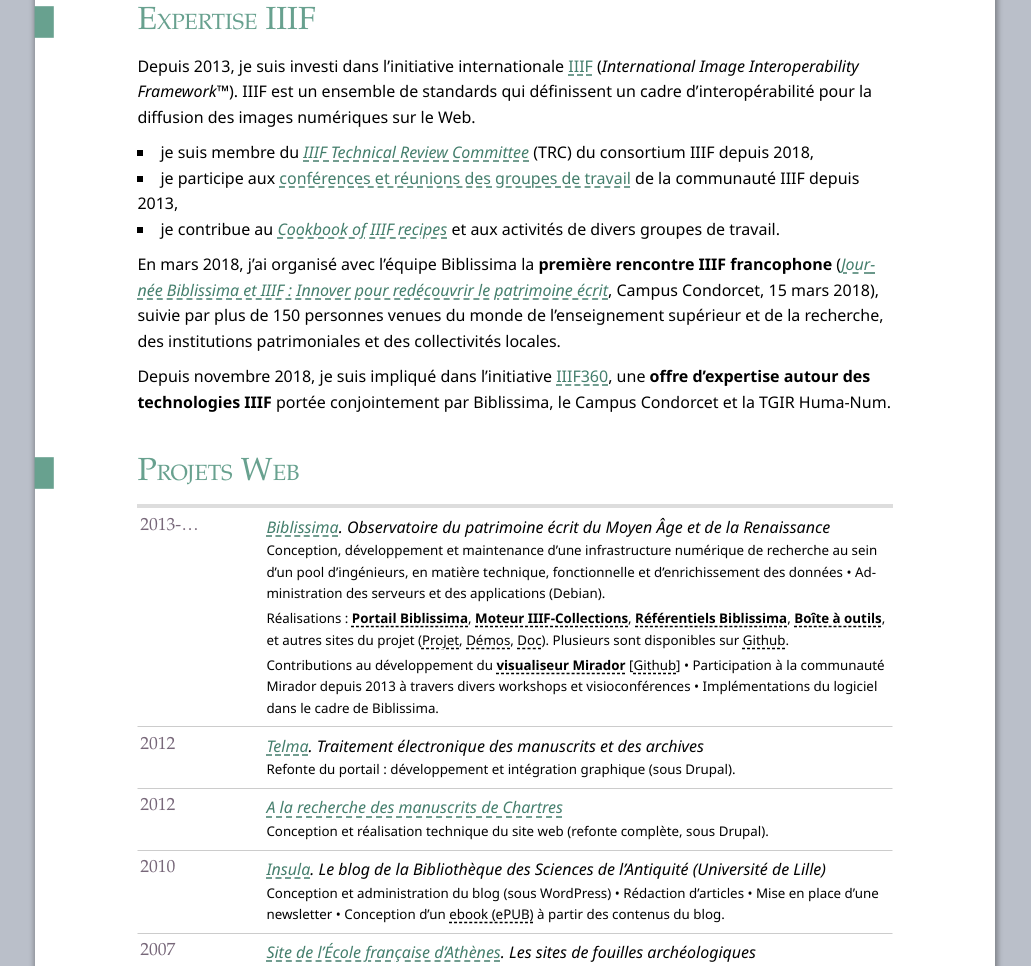
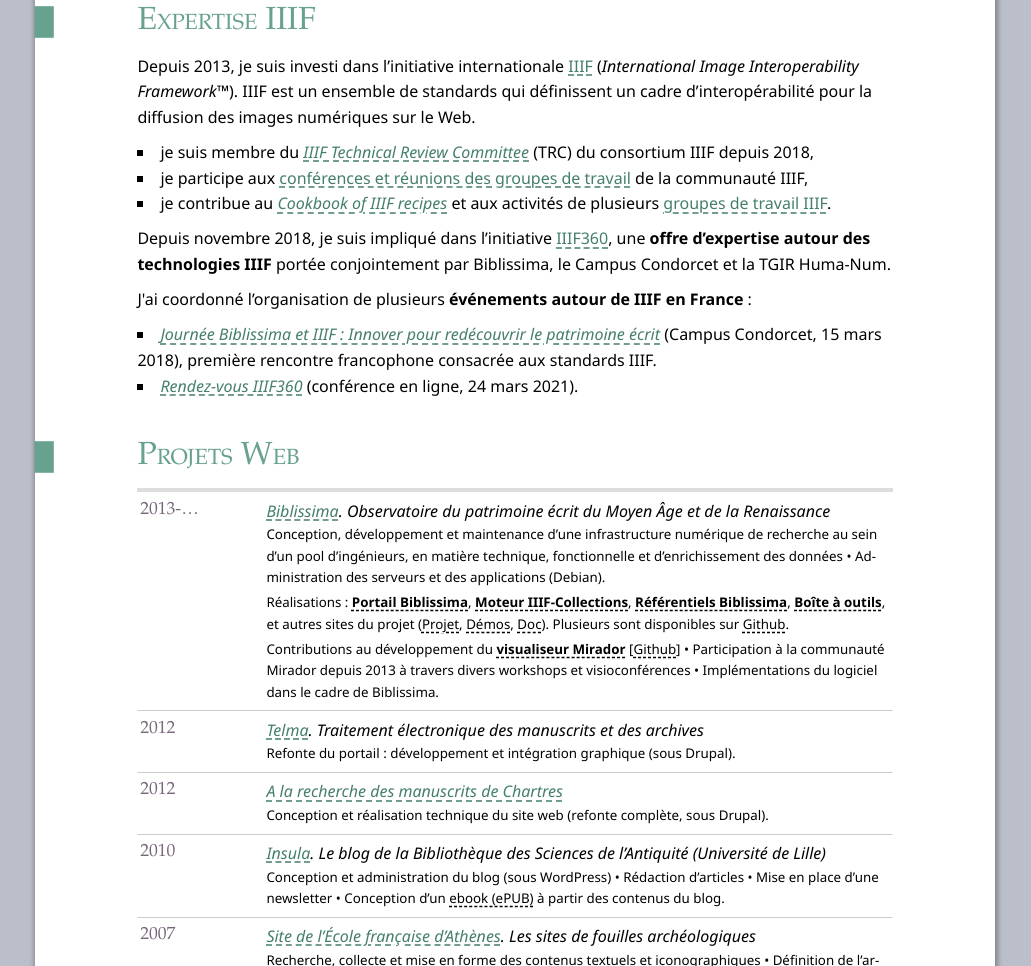
Before and after one commit to regisrob/cv, a plain HTML site: page index.html in a window 1280 px wide. Shown: the part 3147-4113 px from the top of the page, without its empty margins (125-1156 px from the left). Drawn offline with Linux system fonts and the light colour scheme.

Commit message:
Mise à jour section IIIF

```diff
--- a/index.html
+++ b/index.html
@@ -522,13 +522,17 @@
   <p>Depuis 2013, je suis investi dans l’initiative internationale <a href="https://iiif.io">IIIF</a> (<em>International Image Interoperability Framework™</em>). IIIF est un ensemble de standards qui définissent un cadre d’interopérabilité pour la diffusion des images numériques sur le Web.</p>
   <ul>
     <li>je suis membre du <em><a href="https://iiif.io/community/trc/">IIIF Technical Review Committee</a></em> (TRC) du consortium IIIF depuis 2018,</li>
-    <li>je participe aux <a href="https://iiif.io/event/">conférences et réunions des groupes de travail</a> de la communauté IIIF depuis 2013,</li>
-    <li>je contribue au <em><a href="https://github.com/IIIF/cookbook-recipes/">Cookbook of IIIF recipes</a></em> et aux activités de divers groupes de travail.</li>
+    <li>je participe aux <a href="https://iiif.io/event/">conférences et réunions des groupes de travail</a> de la communauté IIIF,</li>
+    <li>je contribue au <em><a href="https://github.com/IIIF/cookbook-recipes/">Cookbook of IIIF recipes</a></em> et aux activités de plusieurs <a href="https://iiif.io/community/groups/">groupes de travail IIIF</a>.</li>
   </ul>
 
-  <p>En mars 2018, j’ai organisé avec l’équipe Biblissima la <strong>première rencontre IIIF francophone</strong> (<em><a href="https://projet.biblissima.fr/fr/evenements/journee-biblissima-iiif-innover-redecouvrir-patrimoine-ecrit-2018">Journée Biblissima et IIIF&nbsp;: Innover pour redécouvrir le patrimoine écrit</a></em>, Campus Condorcet, 15 mars 2018), suivie par plus de 150 personnes venues du monde de l’enseignement supérieur et de la recherche, des institutions patrimoniales et des collectivités locales.</p>
+  <p>Depuis novembre 2018, je suis impliqué dans l’initiative <a href="https://www.campus-condorcet.fr/pour-la-recherche/soutien-a-la-recherche/humanites-numeriques/iiif360-une-offre-d-expertise-autour-de-iiif">IIIF360</a>, une <strong>offre d’expertise autour des technologies IIIF</strong> portée conjointement par Biblissima, le Campus Condorcet et la TGIR Huma-Num.</p>
 
-  <p>Depuis novembre 2018, je suis impliqué dans l’initiative <a href="https://www.campus-condorcet.fr/pour-la-recherche/soutien-a-la-recherche/humanites-numeriques/iiif360-une-offre-d-expertise-autour-de-iiif">IIIF360</a>, une <strong>offre d’expertise autour des technologies IIIF</strong> portée conjointement par Biblissima, le Campus Condorcet et la TGIR Huma-Num.</p>
+  <p>J'ai coordonné l’organisation de plusieurs <strong>événements autour de IIIF en France</strong> :</p>
+  <ul>
+  	<li><em><a href="https://projet.biblissima.fr/fr/evenements/journee-biblissima-iiif-innover-redecouvrir-patrimoine-ecrit-2018">Journée Biblissima et IIIF&nbsp;: Innover pour redécouvrir le patrimoine écrit</a></em> (Campus Condorcet, 15 mars 2018), première rencontre francophone consacrée aux standards IIIF.</li>
+  	<li><em><a href="https://projet.biblissima.fr/fr/evenements/rendez-vous-iiif360-2021">Rendez-vous IIIF360</a></em> (conférence en ligne, 24 mars 2021).</li>
+  </ul>
 </section>
 
 <section id="projets-web">
```
